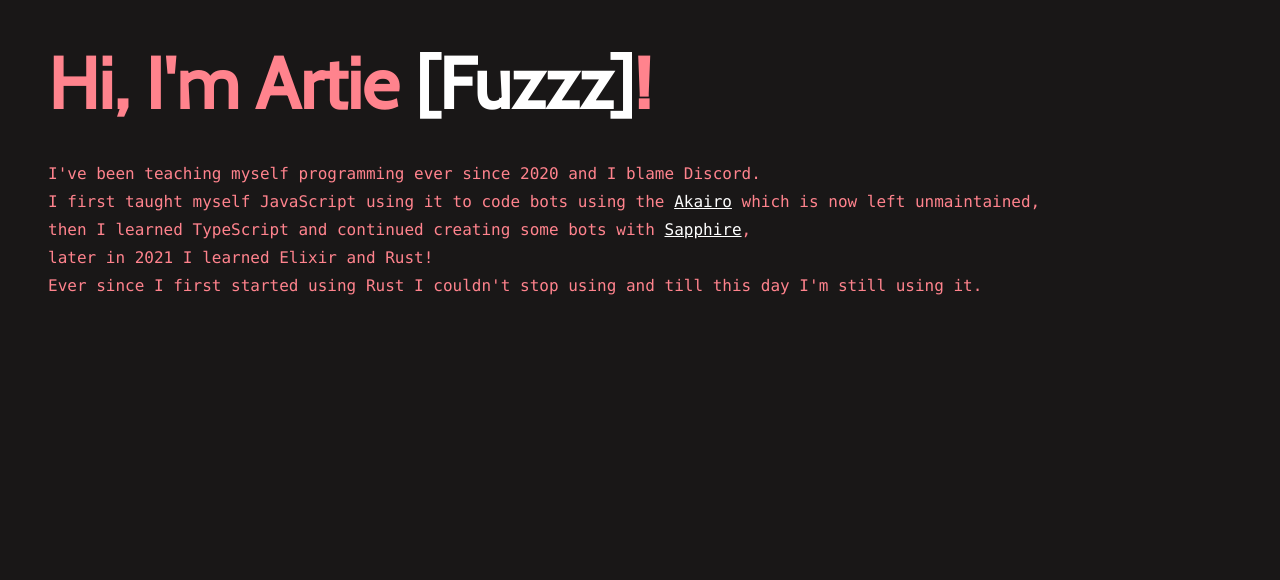
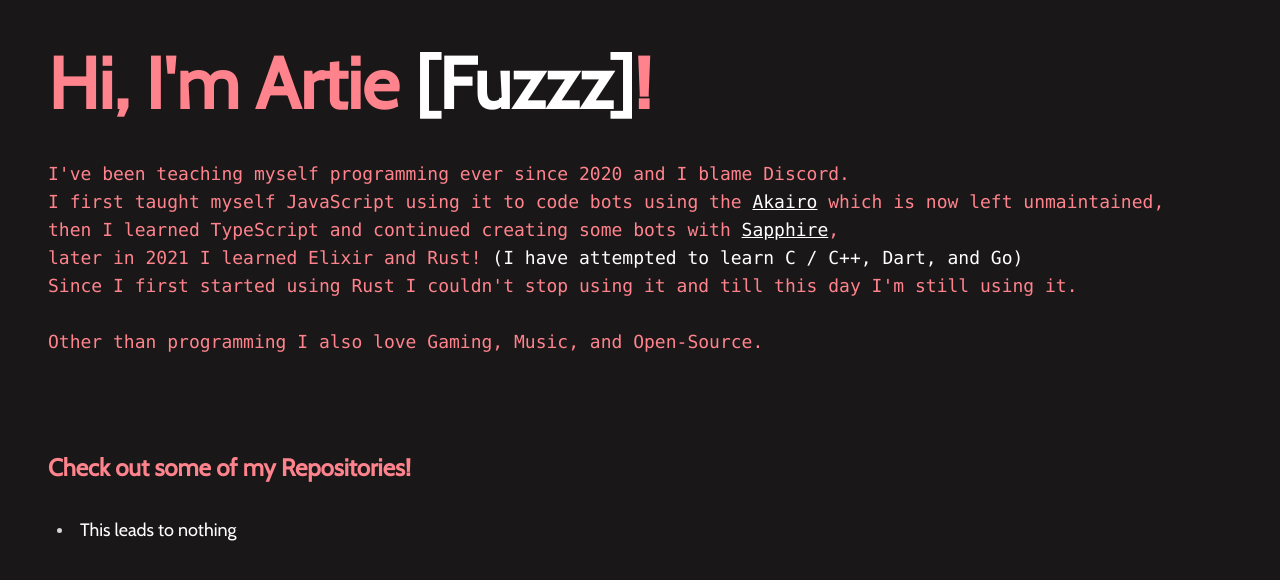
Before and after one commit to ArtieFuzzz/dev.astolfo.cafe, a SvelteKit app: page / in a window 1280 px wide. Shown: the top 580 px of the page. Built offline with nearby package versions, Linux system fonts and the light colour scheme.

Commit message:
chore: More info and Styling

```diff
--- a/src/routes/+page.svelte
+++ b/src/routes/+page.svelte
@@ -11,13 +11,31 @@
       <p>I've been teaching myself programming ever since 2020 and I blame Discord.</p>
       <p>I first taught myself JavaScript using it to code bots using the <a href="https://discord-akairo.github.io/#/">Akairo</a> which is now left unmaintained,</p>
       <p>then I learned TypeScript and continued creating some bots with <a href="https://www.sapphirejs.dev/">Sapphire</a>,</p>
-      <p>later in 2021 I learned Elixir and Rust!</p>
-      <p>Ever since I first started using Rust I couldn't stop using and till this day I'm still using it.</p>
+      <p>later in 2021 I learned Elixir and Rust! <span class="text-white">(I have attempted to learn C / C++, Dart, and Go)</span></p>
+      <p>Since I first started using Rust I couldn't stop using it and till this day I'm still using it.</p>
+      <br>
+      <p>Other than programming I also love Gaming, Music, and Open-Source.</p>
+    </div>
+
+    <div class="flex flex-row justify-evenly items-center mt-12">
+      <div class="flex flex-col justify-start items-start">
+        <h2>Check out some of my Repositories!</h2>
+        <ul>
+          <li>
+            <a href="#">This leads to nothing</a>
+          </li>
+        </ul>
+      </div>
     </div>
   </div>
 </div>
 
 <style type="scss">
+  ul li a {
+    text-decoration: none;
+    @apply text-lg;
+  }
+
   h1 {
     margin: 0;
   }
@@ -26,6 +44,6 @@
     padding: 0;
     margin: 0;
     color: #ff838d;
-    @apply font-mono;
+    @apply font-mono text-lg;
   }
 </style>
```
